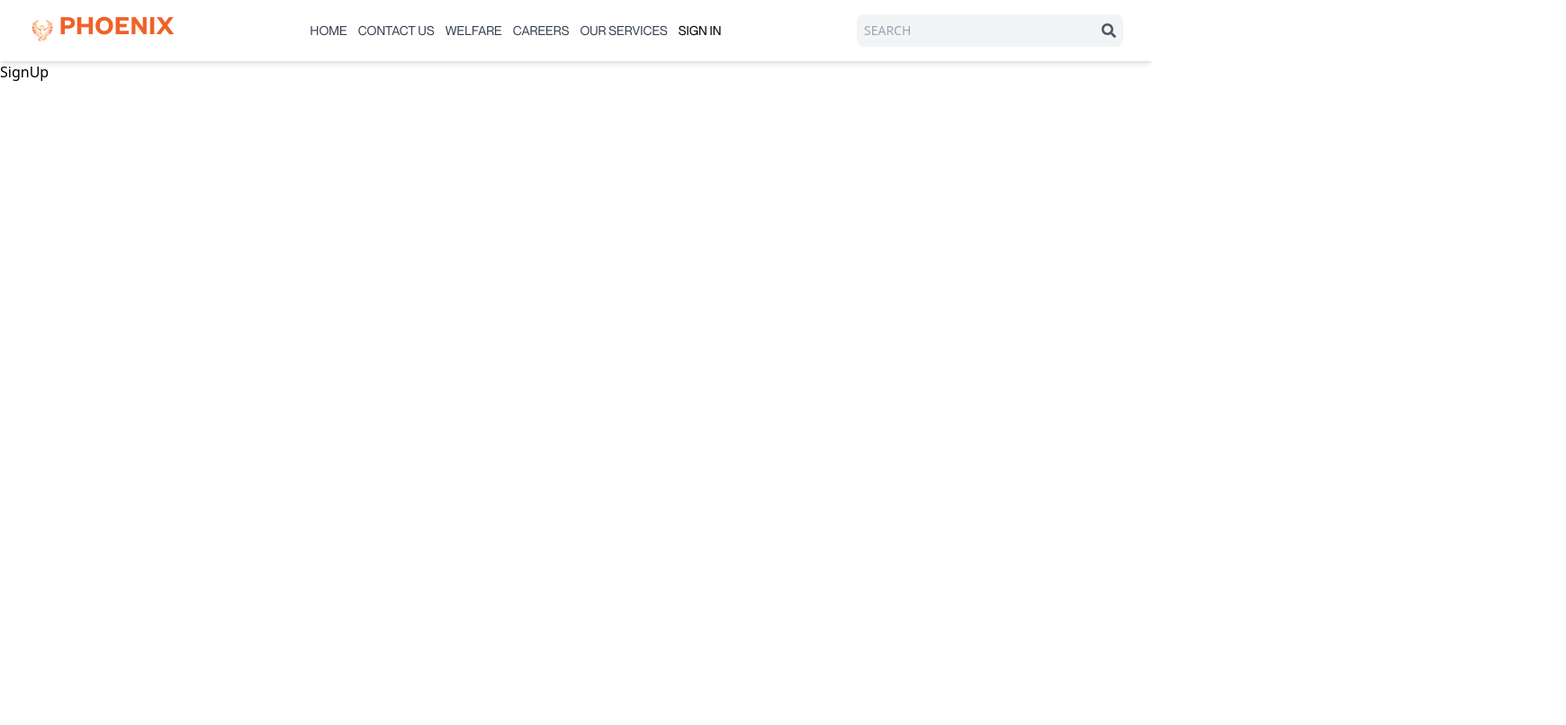
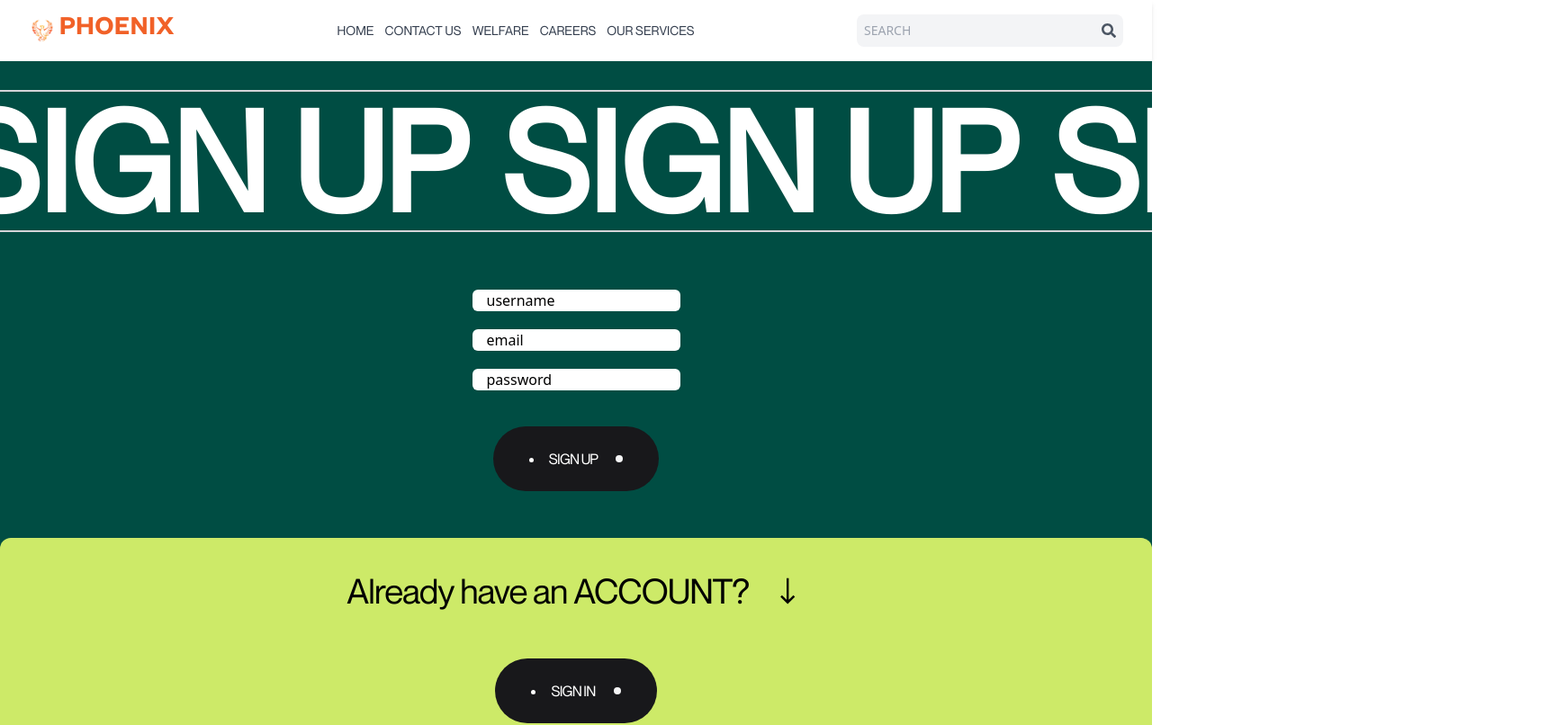
Before and after one commit to Tejaskait/Phoenix-app, a React (Vite) app in the folder client/: page /sign-up in a window 1280 px wide. Shown: the top 806 px of the page at 90% size, 1740 px wide, since content can reach past the window. Built offline with nearby package versions, Linux system fonts and the light colour scheme.

Commit message:
signup page ui with sign in link

```diff
--- a/client/src/components/Header.jsx
+++ b/client/src/components/Header.jsx
@@ -35,9 +35,7 @@ export default function Header() {
           <Link to="/ourservices">
             <li className="hidden sm:inline hover:underline">OUR SERVICES</li>
           </Link>
-          <Link to="/sign-in">
-            <li className="hidden sm:inline hover:underline text-black">SIGN IN</li>
-          </Link>
+
         </ul>
       </nav>
 
--- a/client/src/components/Maerquee.jsx
+++ b/client/src/components/Maerquee.jsx
@@ -5,7 +5,7 @@ export default function Maerquee() {
   return (
     <div className=' w-full  py-10  bg-[#004D43] rounded-t-xl  '>
       <div className='text-white'>
-        <div className='border-b-2 border-t-2 border-zinc-300 hover:text-[#CDEA68] transition-colors duration-300 flex tracking=tighter whitespace-nowrap gap-10 overflow:hidden'>
+        <div className='border-b-2 border-t-2 border-zinc-300 hover:text-[#CDEA68] transition-colors duration-300 flex tracking-tighter whitespace-nowrap gap-10 overflow:hidden'>
           <motion.h1 initial={{x:0}} animate={{x: "-100%"}} transition={{ease:"linear",repeat:Infinity,duration: 5}} className='text-[18vw]  uppercase leading-none font-nmregular   font-bold'>we are PHOENIX</motion.h1>
           <motion.h1 initial={{x:0}} animate={{x: "-100%"}} transition={{ease:"linear",repeat:Infinity,duration: 5}} className='text-[18vw] uppercase leading-none font-nmregular font-bold '>we are PHOENIX</motion.h1>
           <motion.h1 initial={{x:0}} animate={{x: "-100%"}} transition={{ease:"linear",repeat:Infinity,duration: 5}} className='text-[18vw] uppercase leading-none font-nmregular font-bold '>we are PHOENIX</motion.h1>
--- /dev/null
+++ b/client/src/components/Marqueesignup.jsx
@@ -0,0 +1,33 @@
+import React from 'react'
+import { Link } from 'react-router-dom';
+
+import { LiaLongArrowAltDownSolid } from "react-icons/lia";
+
+export default function Maerqueesignup() {
+  return (
+    <div className=' w-full py-10  bg-[#CDEA68] rounded-t-xl  '>
+      <div className='text-white '>
+        <div className='flex justify-center items-center tracking-tighter text-black whitespace-nowrap gap-6 overflow:hidden'>
+          <h1 className='text-[3vw]   leading-none font-nmregular   '>Already have an ACCOUNT?</h1>
+          <h1 className='text-[3vw]   leading-none font-nmregular   font-bold'>
+          <LiaLongArrowAltDownSolid />
+
+
+          </h1>
+
+        </div>
+
+      </div>
+      <div className='flex justify-center items-center py-9'>
+        <button className="flex gap-5 items-center font-nmregular px-10 py-6 bg-zinc-900 rounded-full tracking-tighter mt-5 text-white ">
+
+        <Link to="/sign-in">
+            <li className="">SIGN IN</li>
+          </Link>
+
+          <div className="h-2 w-2 bg-zinc-100 rounded-full"></div>
+        </button>
+        </div>
+    </div>
+  )
+}
--- a/client/src/pages/SignUp.jsx
+++ b/client/src/pages/SignUp.jsx
@@ -1,7 +1,38 @@
 import React from 'react'
+import Maerqueesignup from '../components/Marqueesignup'
+import { motion } from 'framer-motion';
+import { Link } from 'react-router-dom';
+
+
 
 export default function SignUp() {
   return (
-    <div>SignUp</div>
+    <div className='w-full  bg-[#004D43]'>
+      <div className='py-8 text-white'>
+        <div className='border-b-2 border-t-2 border-zinc-300 hover:text-[#CDEA68] transition-colors duration-300 flex tracking-tighter whitespace-nowrap gap-10 overflow:hidden'>
+          <motion.h1 initial={{x:0}} animate={{x: "-100%"}} transition={{ease:"linear",repeat:Infinity,duration: 5}} className='text-[12vw]  uppercase leading-none font-nmregular   font-bold'>SIGN UP</motion.h1>
+          <motion.h1 initial={{x:0}} animate={{x: "-100%"}} transition={{ease:"linear",repeat:Infinity,duration: 5}} className='text-[12vw] uppercase leading-none font-nmregular font-bold '>SIGN UP</motion.h1>
+          <motion.h1 initial={{x:0}} animate={{x: "-100%"}} transition={{ease:"linear",repeat:Infinity,duration: 5}} className='text-[12vw] uppercase leading-none font-nmregular font-bold '>SIGN UP</motion.h1>
+
+        </div>
+      </div>
+      <form className=' py-8 '>
+        <div className='flex items-center flex-col gap-5 '>
+        <input type='text' placeholder='username' className='bg-[#ffffff] placeholder:px-4 rounded-md placeholder:text-black' id='username'  />
+        <input type='text' placeholder='email' className='bg-[#ffffff] placeholder:px-4 rounded-md placeholder:text-black' id='useremail'  />
+        <input type='text' placeholder='password' className='bg-[#ffffff] placeholder:px-4 rounded-md placeholder:text-black' id='userpassword'  />
+        <button className="flex gap-5 items-center font-nmregular px-10 py-6 bg-zinc-900 rounded-full tracking-tighter mt-5 text-white ">
+
+              <li className=" uppercase hover:underline">SIGN UP</li>
+
+            <div className="h-2 w-2 bg-zinc-100 rounded-full"></div>
+          </button>
+        <h1 className=' '>
+
+        </h1>
+        </div>
+      </form>
+      <Maerqueesignup/>
+    </div>
   )
 }
```
